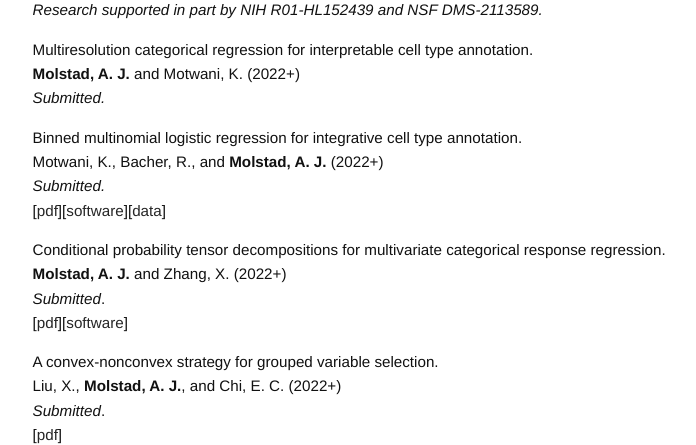
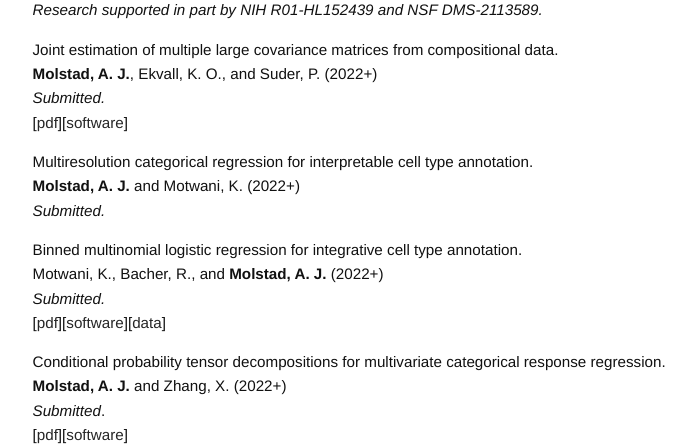
Before and after one commit to ajmolstad/ajmolstad.github.io, a Jekyll site: the page built from research.md, in a window 1280 px wide and 900 px high, cut to the strip 455-900 px from the top of the window. Shown: the whole strip, without its empty margins (275-971 px from the left). Built offline with Jekyll 4.4.1, drawn with Linux system fonts in a browser that asks for light colours.

Commit message:
Update research.md

```diff
--- a/research.md
+++ b/research.md
@@ -15,12 +15,12 @@ Cai, Y., **Molstad, A. J.**, Levy, D., Reiner, A., Sun, W., Kooperberg, C., and
 Discovering heterogenity in multi-ethnic pQTL studies. <br>
 **Molstad, A. J.**, Cai, Y., Sun, W., Kooperberg, C., and Hsu, L. (2022+) <br>
 *Submitted.* <br>
-[[pdf](https://arxiv.org/abs/2108.02143)][[software](https://github.com/ajmolstad/IntegrativeCox)]<br>
+[[pdf](https://arxiv.org/abs/2108.02143)][[software](https://github.com/ajmolstad/IntegrativeCox)]<br> -->
 
 Joint estimation of multiple large covariance matrices from compositional data. <br>
 **Molstad, A. J.**, Ekvall, K. O., and Suder, P. (2022+) <br>
 *Submitted.* <br>
-[[pdf](https://arxiv.org/abs/2108.02143)][[software](https://github.com/ajmolstad/IntegrativeCox)]<br> -->
+[[pdf](https://arxiv.org/abs/2108.02143)][[software](https://github.com/ajmolstad/IntegrativeCox)]<br>
 
 Multiresolution categorical regression for interpretable cell type annotation. <br>
 **Molstad, A. J.** and Motwani, K. (2022+) <br>
```
